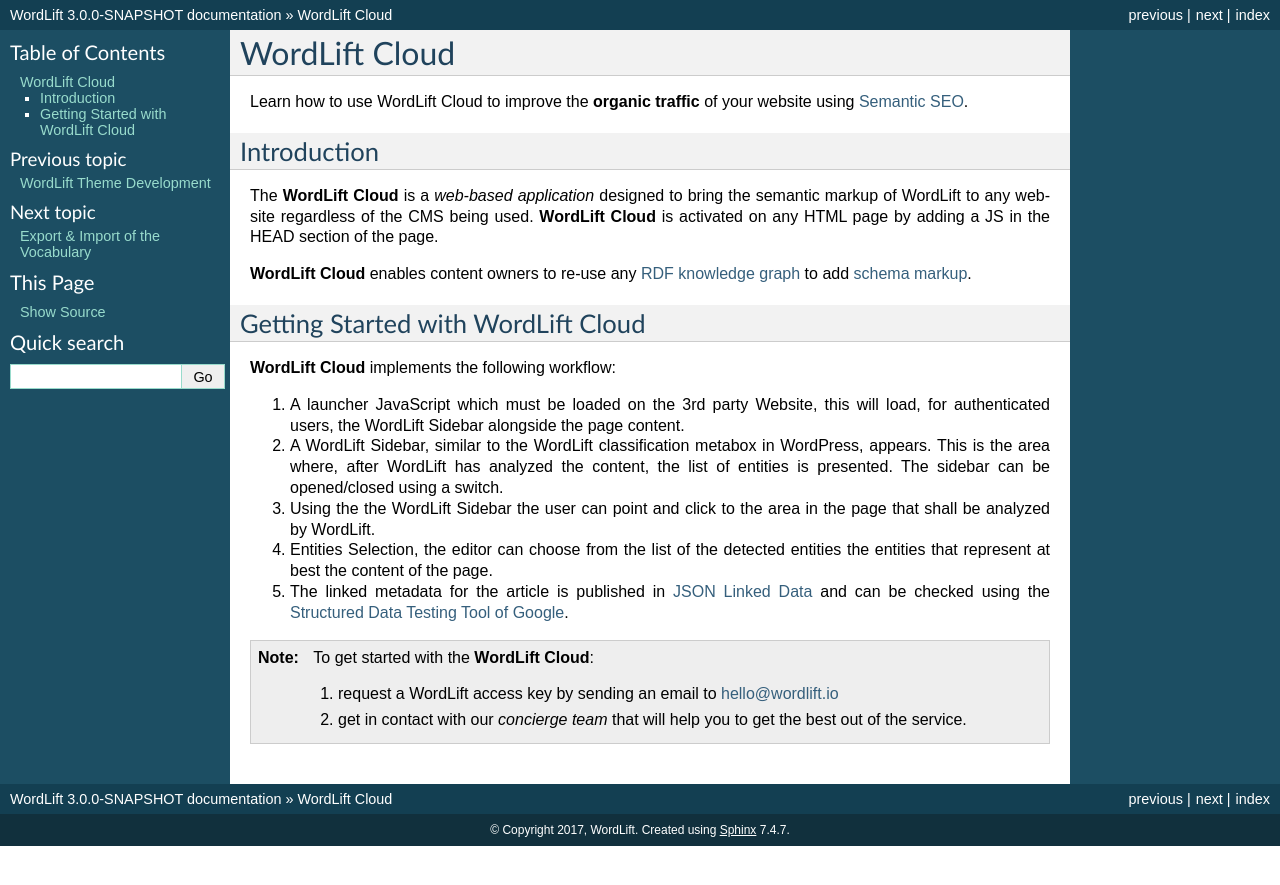
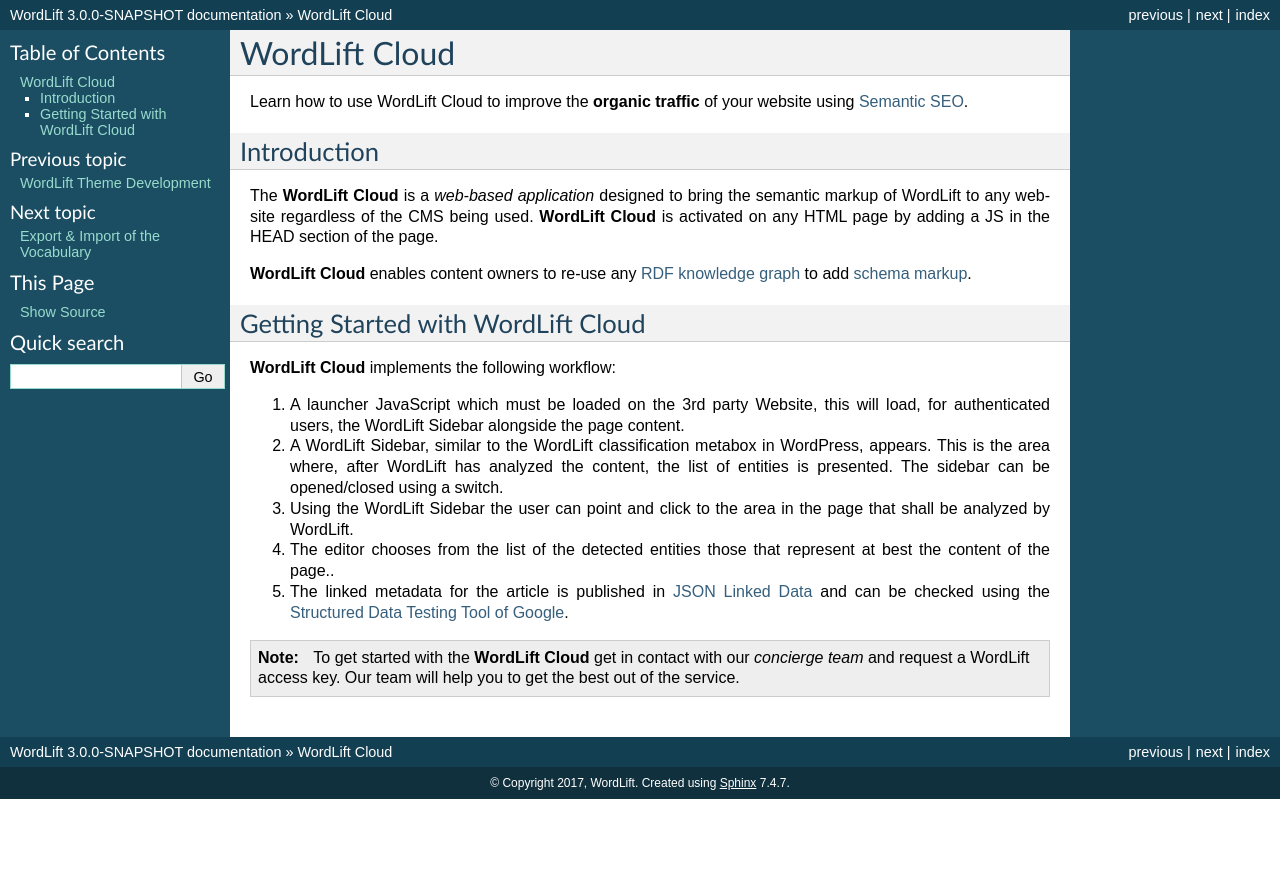
Before and after one commit to insideout10/wordlift-docs, a Sphinx documentation site: the page built from docs/wordlift-cloud.rst, in a window 1280 px wide. Shown: the top 885 px of the page. Built offline with Sphinx 7.4.7, drawn with Linux system fonts in a browser that asks for light colours.

Commit message:
Updating content on WL Cloud

```diff
--- a/docs/wordlift-cloud.rst
+++ b/docs/wordlift-cloud.rst
@@ -19,14 +19,11 @@
 
 1. A launcher JavaScript which must be loaded on the 3rd party Website, this will load, for authenticated users, the WordLift Sidebar alongside the page content.
 2. A WordLift Sidebar, similar to the WordLift classification metabox in WordPress, appears. This is the area where, after WordLift has analyzed the content, the list of entities is presented. The sidebar can be opened/closed using a switch.
-3. Using the the WordLift Sidebar the user can point and click to the area in the page that shall be analyzed by WordLift.
-4. Entities Selection, the editor can choose from the list of the detected entities the entities that represent at best the content of the page.
+3. Using the WordLift Sidebar the user can point and click to the area in the page that shall be analyzed by WordLift.
+4. The editor chooses from the list of the detected entities those that represent at best the content of the page..
 5. The linked metadata for the article is published in `JSON Linked Data <https://wordlift.io/blog/en/entity/json-ld>`_ and can be checked using the `Structured Data Testing Tool of Google <https://search.google.com/structured-data/testing-tool>`_.
 
 
 .. note::
 
-	 To get started with the **WordLift Cloud**:
-
-          1. request a WordLift access key by sending an email to hello@wordlift.io
-          2. get in contact with our *concierge team* that will help you to get the best out of the service.
+	 To get started with the **WordLift Cloud** get in contact with our *concierge team* and request a WordLift access key. Our team will help you to get the best out of the service.
```
